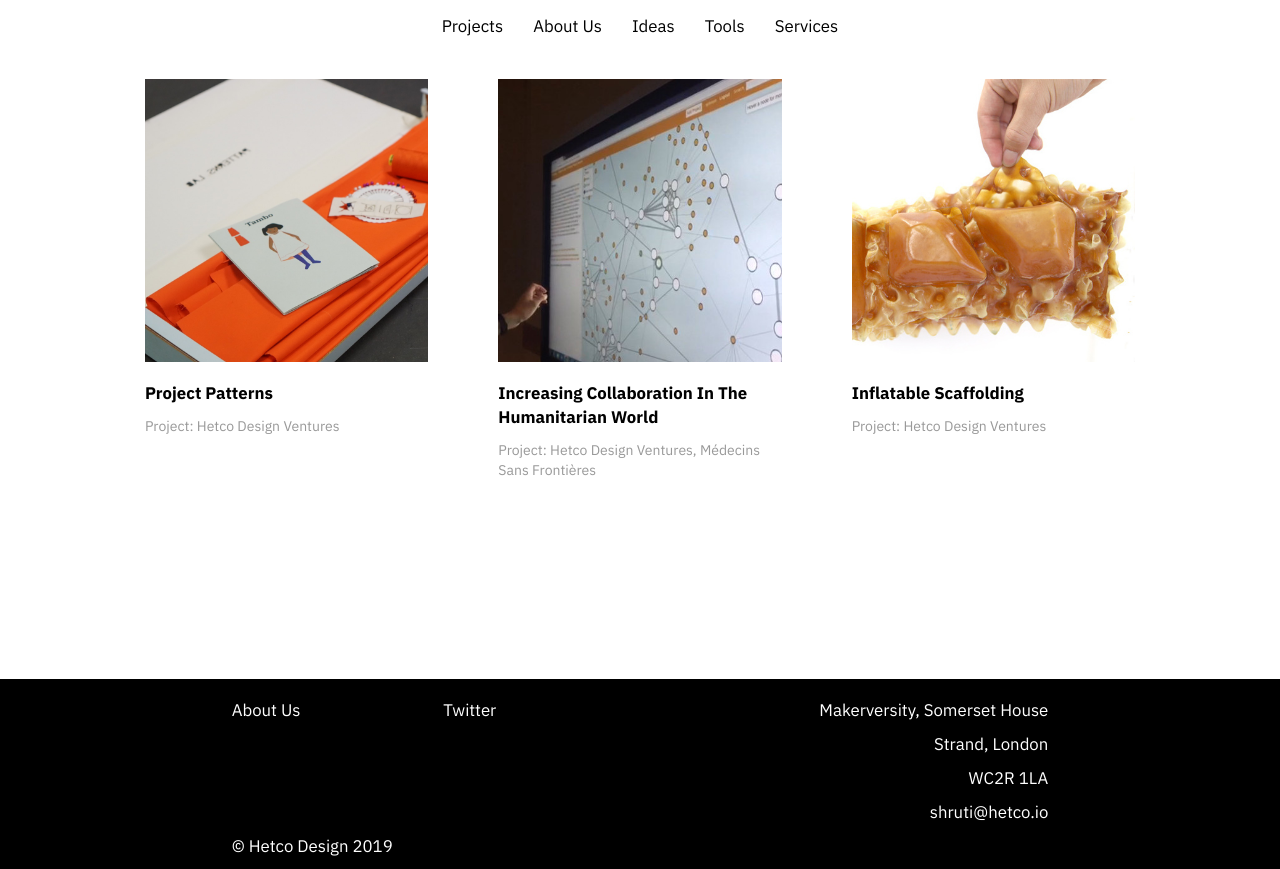
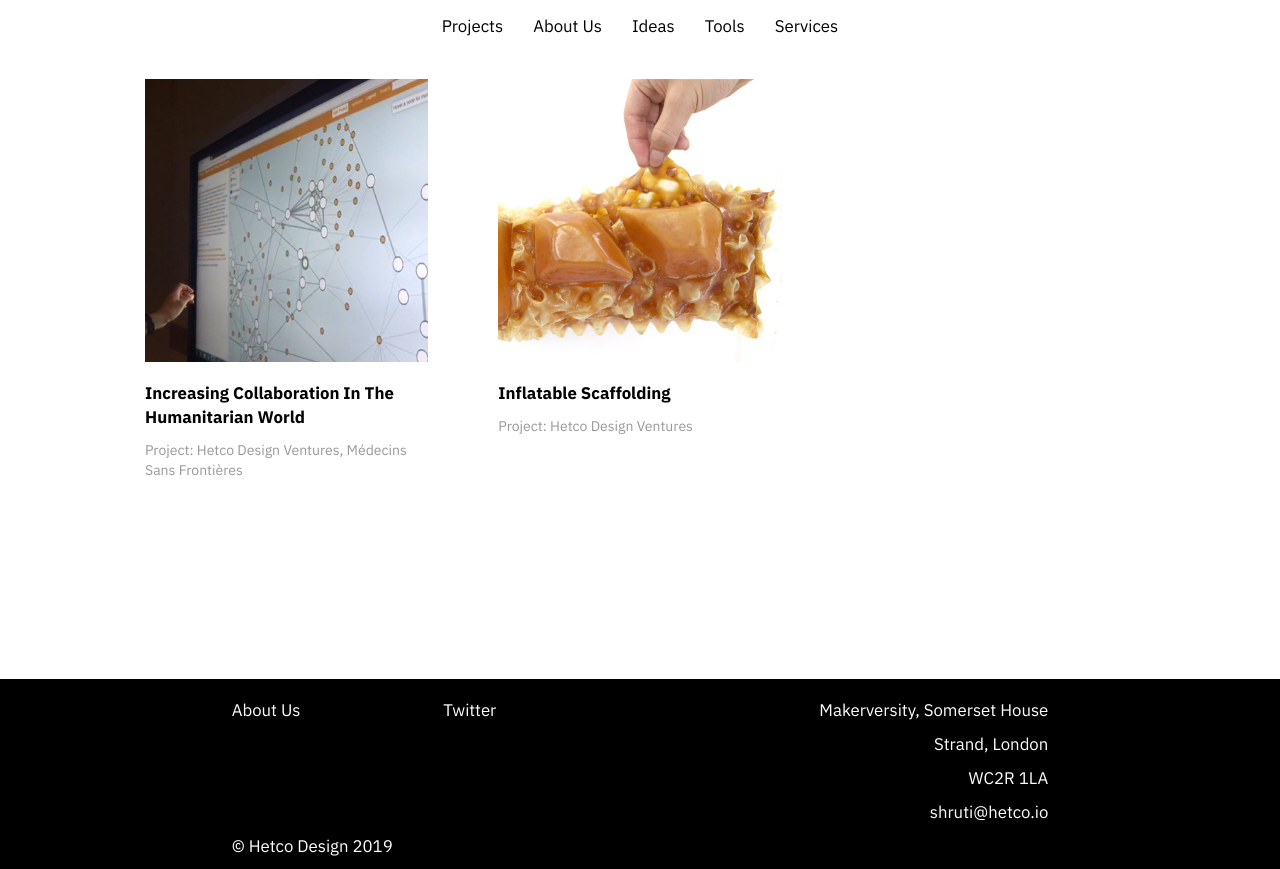
Before and after one commit to hetco/hetco.github.io, a plain HTML site: page ideas/index.html in a window 1280 px wide. Shown: the part 46-915 px from the top of the page. Drawn offline with nearby package versions, Linux system fonts and the light colour scheme.

Commit message:
removing thumbnail

```diff
--- a/ideas/index.html
+++ b/ideas/index.html
@@ -43,13 +43,6 @@
                     <div class="row">
                         <div class="col-md-4">
                             <div class="project-card">
-                                <img class="project-thumbnail" src="../images/projects/thumbnails/patternslab.jpg" />
-                                <p class="project-card-title"><a href="/ideas/projectpatterns">Project Patterns</a></p>
-                                <p class="project-card-subtitle">Project: Hetco Design Ventures</p>
-                            </div>
-                        </div>
-                        <div class="col-md-4">
-                            <div class="project-card">
                                 <img class="project-thumbnail" src="../images/projects/thumbnails/whowhat.jpg" />
                                 <p class="project-card-title"><a href="/ideas/whowhat">Increasing Collaboration In The Humanitarian World</a></p>
                                 <p class="project-card-subtitle">Project: Hetco Design Ventures, Médecins Sans Frontières</p>
```
